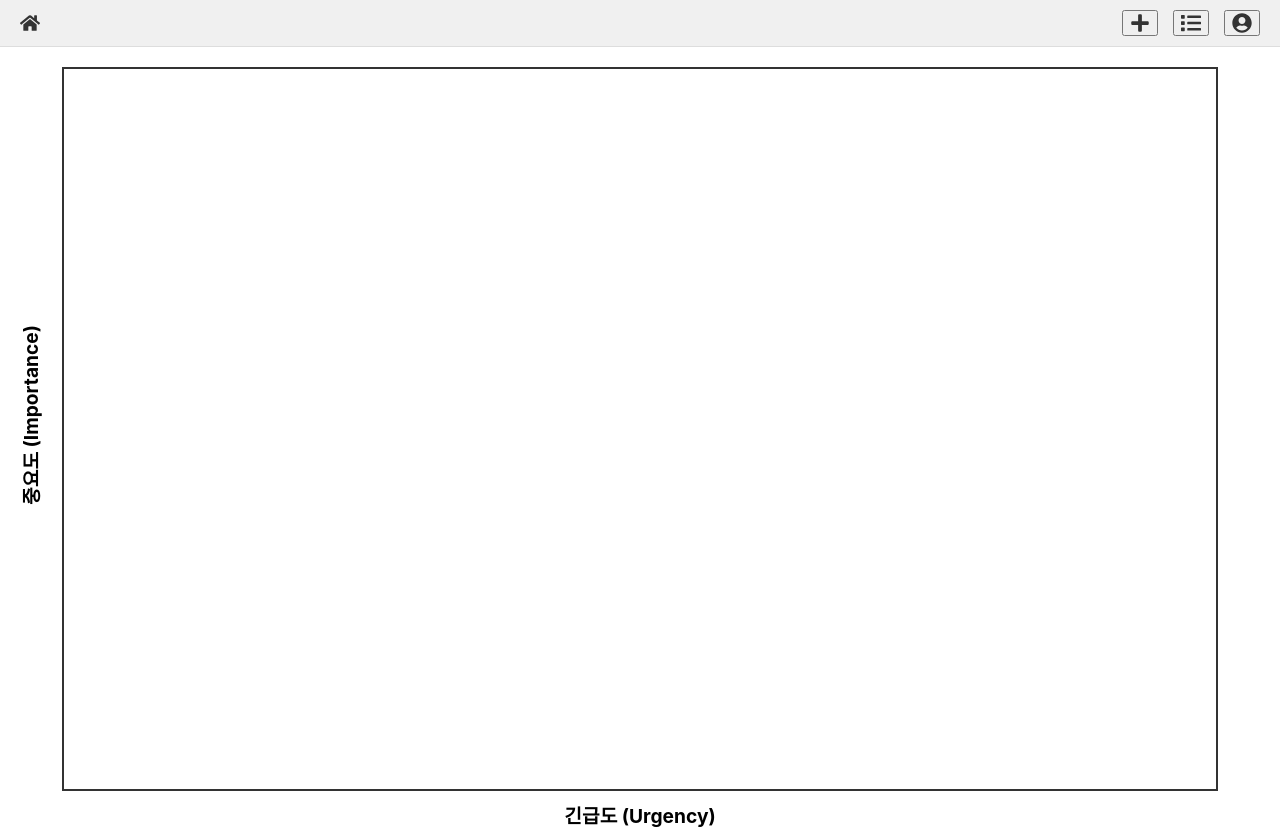
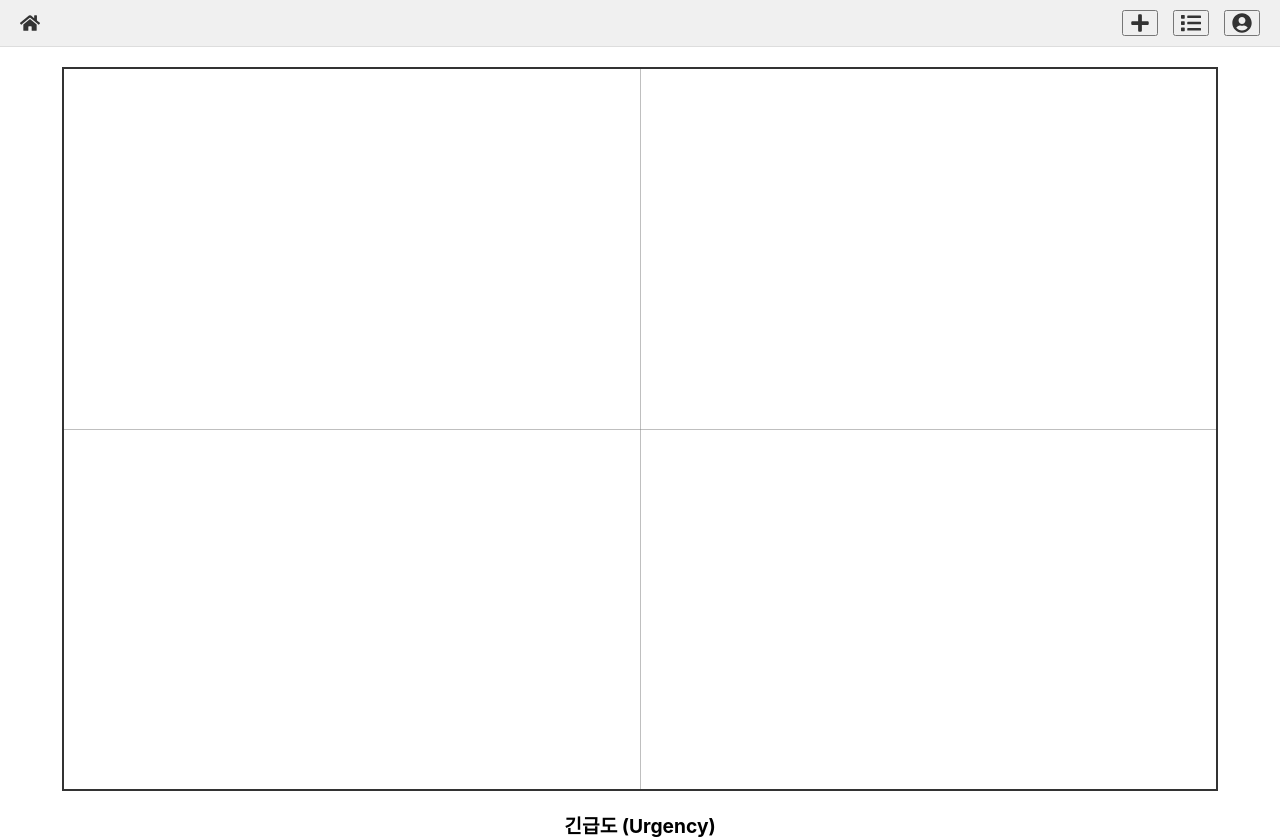
Before and after one commit to clarte2276/HowWork_DBDProject, a React (Create React App) app in the folder front/: page / in a window 1280 px wide. Built offline with nearby package versions, Linux system fonts and the light colour scheme.

Commit message:
그리드 / 좌표 설정 완료

```diff
--- a/front/src/pages/MainPage.js
+++ b/front/src/pages/MainPage.js
@@ -1,10 +1,10 @@
-//MainPage.js
+// MainPage.js
 
 import React, { useEffect, useState } from 'react';
 import axios from 'axios';
 import Header from '../components/Header';
 import TaskDetailModal from '../components/TaskDetailModal';
-import '../styles/MainPage.css'; // 스타일 import
+import '../styles/MainPage.css'; // Import styles
 
 function MainPage() {
   const [tasks, setTasks] = useState([]);
@@ -13,11 +13,12 @@ function MainPage() {
   useEffect(() => {
     const token = localStorage.getItem('token');
     if (token) {
-      axios.get('http://localhost:5000/tasks', {
-        headers: {
-          'Authorization': `Bearer ${token}`
-        }
-      })
+      axios
+        .get('http://localhost:5000/tasks', {
+          headers: {
+            Authorization: `Bearer ${token}`,
+          },
+        })
         .then((response) => {
           setTasks(response.data);
         })
@@ -35,6 +36,16 @@ function MainPage() {
     setSelectedTask(null);
   };
 
+  // Helper function to validate and format dates
+  const formatDate = (dateString) => {
+    const date = new Date(dateString);
+    if (isNaN(date)) {
+      console.error(`Invalid date: ${dateString}`);
+      return '';
+    }
+    return date.toISOString().split('T')[0];
+  };
+
   return (
     <div>
       <Header />
@@ -47,10 +58,11 @@ function MainPage() {
               key={task.task_id}
               className="task-button"
               style={{
-                left: `${(task.urgency / 10) * 90}%`,
-                bottom: `${(task.importance / 10) * 90}%`
+                left: `${(((task.urgency - 1) / 9) * 100) * 0.95}%`,
+                bottom: `${(((task.importance - 1) / 9) * 100) * 0.95}%`,
               }}
               onClick={() => handleTaskClick(task)}
+              title={`Importance: ${task.importance}, Urgency: ${task.urgency}`}
             >
               {task.task_name}
             </button>
--- a/front/src/styles/MainPage.css
+++ b/front/src/styles/MainPage.css
@@ -4,13 +4,21 @@
   position: relative;
   width: 90vw;
   height: 90vh;
-    margin: auto;
+  margin: 20px auto 0 auto; /* Combines margin-top and auto margins */
   border: 2px solid #333;
   display: flex;
   justify-content: center;
   align-items: center;
   flex-direction: column;
-    margin-top: 20px;
+  background:
+      /* Vertical center line */
+      linear-gradient(to right, rgba(128, 128, 128, 0.5) 1px, transparent 1px),
+      /* Horizontal center line */
+      linear-gradient(to top, rgba(128, 128, 128, 0.5) 1px, transparent 1px);
+  background-size: 1px 100%, 100% 1px; /* Corrected to 1px width/height */
+  background-position: center, center; /* Ensures both lines are centered */
+  background-repeat: no-repeat;
+  overflow: visible; /* Ensures lines are visible outside the container if needed */
 }
 
 .matrix-grid {
@@ -28,6 +36,13 @@
   padding: 10px;
   border-radius: 5px;
   cursor: pointer;
+  box-shadow: 0 2px 5px rgba(0, 0, 0, 0.3);
+  transition: transform 0.2s, box-shadow 0.2s;
+}
+
+.task-button:hover {
+  transform: translate(-50%, 50%) scale(1.05);
+  box-shadow: 0 4px 10px rgba(0, 0, 0, 0.4);
 }
 
 .axis-label {
@@ -37,13 +52,34 @@
 }
 
 .importance-label {
-    left: -110px;
+  left: -130px; /* Adjusted for better spacing */
   bottom: 50%;
   transform: rotate(-90deg) translateY(-50%);
+  transform-origin: left center;
+}
+
+.urgency-label {
+  bottom: -50px; /* Adjusted for better spacing */
+  left: 50%;
+  transform: translateX(-50%);
+}
+
+@media (max-width: 768px) {
+  .matrix-container {
+      width: 95vw;
+      height: 80vh;
+  }
+
+  .importance-label {
+      left: -100px;
   }
 
   .urgency-label {
       bottom: -40px;
-    left: 50%;
-    transform: translateX(-50%);
   }
+
+  .task-button {
+      padding: 8px;
+      font-size: 0.9em;
+  }
+}
```
Lines whose indentation alone changed are shown as unchanged.
